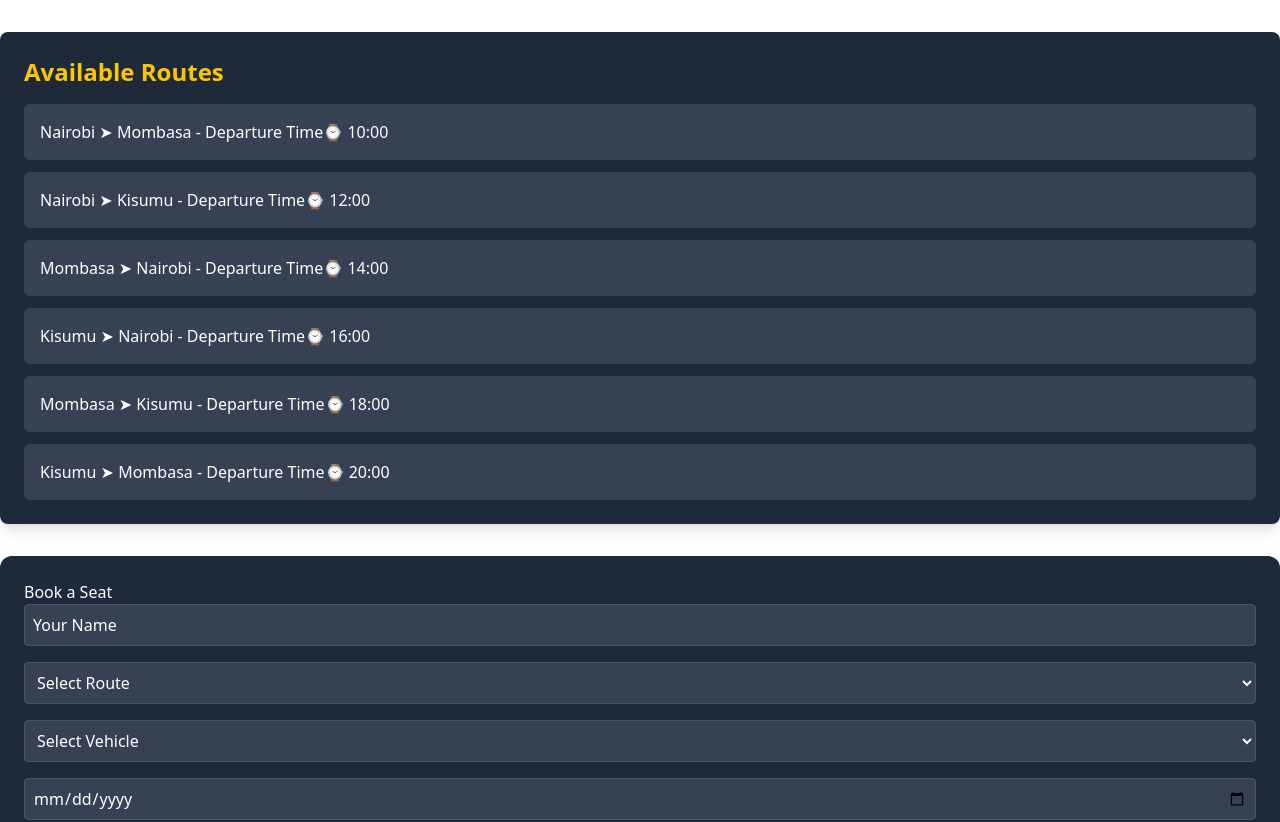
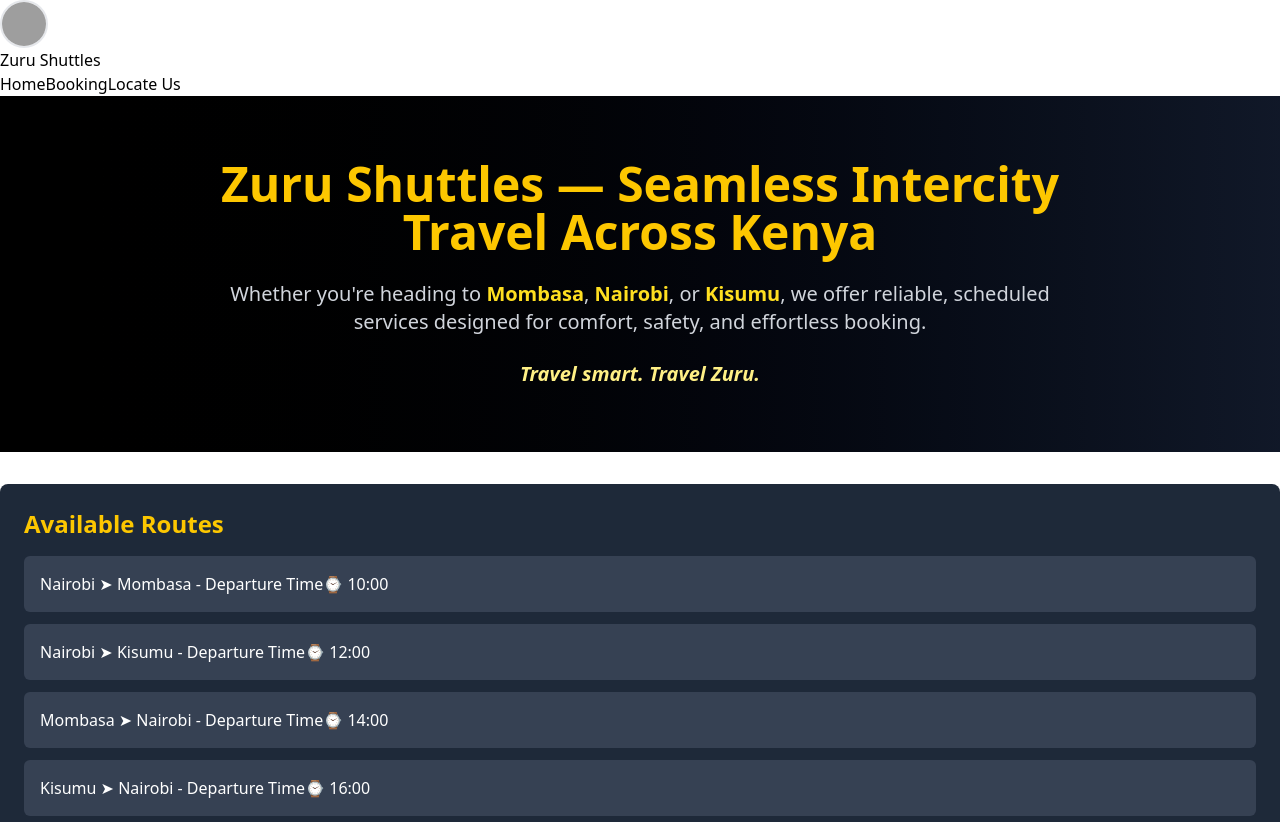
Before and after one commit to DaudElmoge/project-phase-2, a React (Vite) app: page / in a window 1280 px wide. Shown: the top 822 px of the page. Built offline with nearby package versions, Linux system fonts and the light colour scheme; data requests are answered from the project's data file; grey boxes are pictures that could not be loaded.

Commit message:
Tabitha created Adsection.jsx

```diff
--- a/package.json
+++ b/package.json
@@ -11,6 +11,7 @@
   },
   "dependencies": {
     "@tailwindcss/vite": "^4.1.4",
+    "framer-motion": "^12.8.0",
     "react": "^19.0.0",
     "react-dom": "^19.0.0",
     "tailwindcss": "^4.1.4"
--- a/src/App.jsx
+++ b/src/App.jsx
@@ -1,6 +1,6 @@
 import React from "react";
-//import Header from "./assets/components/Header";
-//import AdSection from "./components/AdSection";
+import Header from "./assets/components/Header";
+import AdSection from "./assets/components/AdSection";
 import RouteDisplay from "./assets/components/RouteDisplay";
 import BookingForm from "./assets/components/BookingForm";
 import BookingList from "./assets/components/BookingList";
@@ -10,9 +10,9 @@ import BookingList from "./assets/components/BookingList";
 function App() {
   return (
     <div>
-      {/*<Header />
+      <Header />
 
-      <AdSection />*/}
+      <AdSection />
       <div>
         <RouteDisplay />
       </div>
--- a/src/assets/components/AdSection.jsx
+++ b/src/assets/components/AdSection.jsx
@@ -0,0 +1,44 @@
+import React from "react";
+import { motion } from "framer-motion";
+
+function AdSection() {
+  return (
+    <section className="w-full bg-gradient-to-r from-black to-gray-900 py-16 px-6 text-white">
+      <div className="max-w-4xl mx-auto text-center space-y-6">
+        <motion.h1
+          initial={{ opacity: 0, y: 40 }}
+          animate={{ opacity: 1, y: 0 }}
+          transition={{ duration: 1, ease: "easeOut" }}
+          className="text-3xl md:text-5xl font-bold text-yellow-400"
+        >
+          Zuru Shuttles — Seamless Intercity Travel Across Kenya
+        </motion.h1>
+
+        <motion.p
+          initial={{ opacity: 0 }}
+          animate={{ opacity: 1 }}
+          transition={{ delay: 1, duration: 1 }}
+          className="text-lg md:text-xl text-gray-300"
+        >
+          Whether you're heading to{" "}
+          <span className="font-semibold text-yellow-300">Mombasa</span>,{" "}
+          <span className="font-semibold text-yellow-300">Nairobi</span>, or{" "}
+          <span className="font-semibold text-yellow-300">Kisumu</span>, we
+          offer reliable, scheduled services designed for comfort, safety, and
+          effortless booking.
+        </motion.p>
+
+        <motion.p
+          initial={{ opacity: 0 }}
+          animate={{ opacity: 1 }}
+          transition={{ delay: 2, duration: 1 }}
+          className="text-xl font-semibold italic text-yellow-200"
+        >
+          Travel smart. Travel Zuru.
+        </motion.p>
+      </div>
+    </section>
+  );
+}
+
+export default AdSection;
--- a/src/assets/components/Footer.jsx
+++ b/src/assets/components/Footer.jsx
@@ -0,0 +1,28 @@
+import React, { useState } from "react";
+
+function Footer() {
+  const [feedback, setfeedback] = useState("");
+
+  const handleSubmit = (e) => {
+    e.preventDefault();
+    setfeedback("");
+  };
+  return (
+    <footer>
+      <p>
+        &copy; {new Date().getFullYear()} zuru Shuttles. All rights reserved.
+      </p>
+      <form on submit={handleSubmit} style={{ marginTop: "15px" }}>
+        <input
+          type=""
+          placeholder=""
+          value={feedback}
+          onchange={(e) => setfeedback(e.target.value)}
+        />
+        <button type="submit">feedback</button>
+      </form>
+    </footer>
+  );
+}
+
+export default Footer;
--- a/src/assets/components/Header.jsx
+++ b/src/assets/components/Header.jsx
@@ -0,0 +1,26 @@
+import React from "react";
+
+const Header = () => {
+  return (
+    <header>
+      <div>
+        <div>
+          <img
+            src="https://images.ctfassets.net/1nvpgv2kdfc0/51dciW7FJ8Olsi1Wnsg16y/f6c4c29caa98d517f0563b27e678fcc9/Buses_in_the_United_States.jpg"
+            alt="Zuru Shuttles Logo"
+            className="h-12 w-12 rounded-full object-cover border-2 border-gray-200"
+          />
+          <h1>Zuru Shuttles</h1>
+        </div>
+
+        <nav>
+          <a href="#">Home</a>
+          <a href="#">Booking</a>
+          <a href="#">Locate Us</a>
+        </nav>
+      </div>
+    </header>
+  );
+};
+
+export default Header;
```
Also changed, not shown: 1 other file (tests, documents, lock files or other folders).
